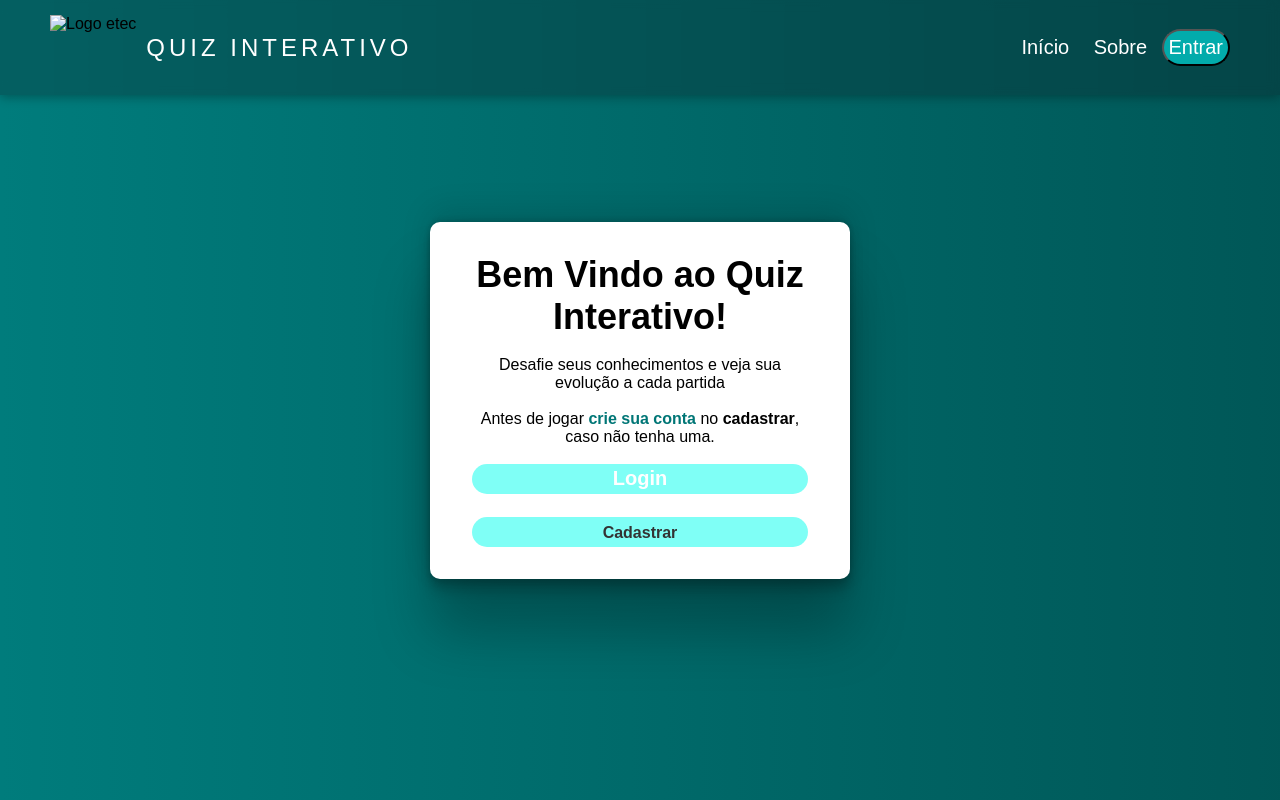
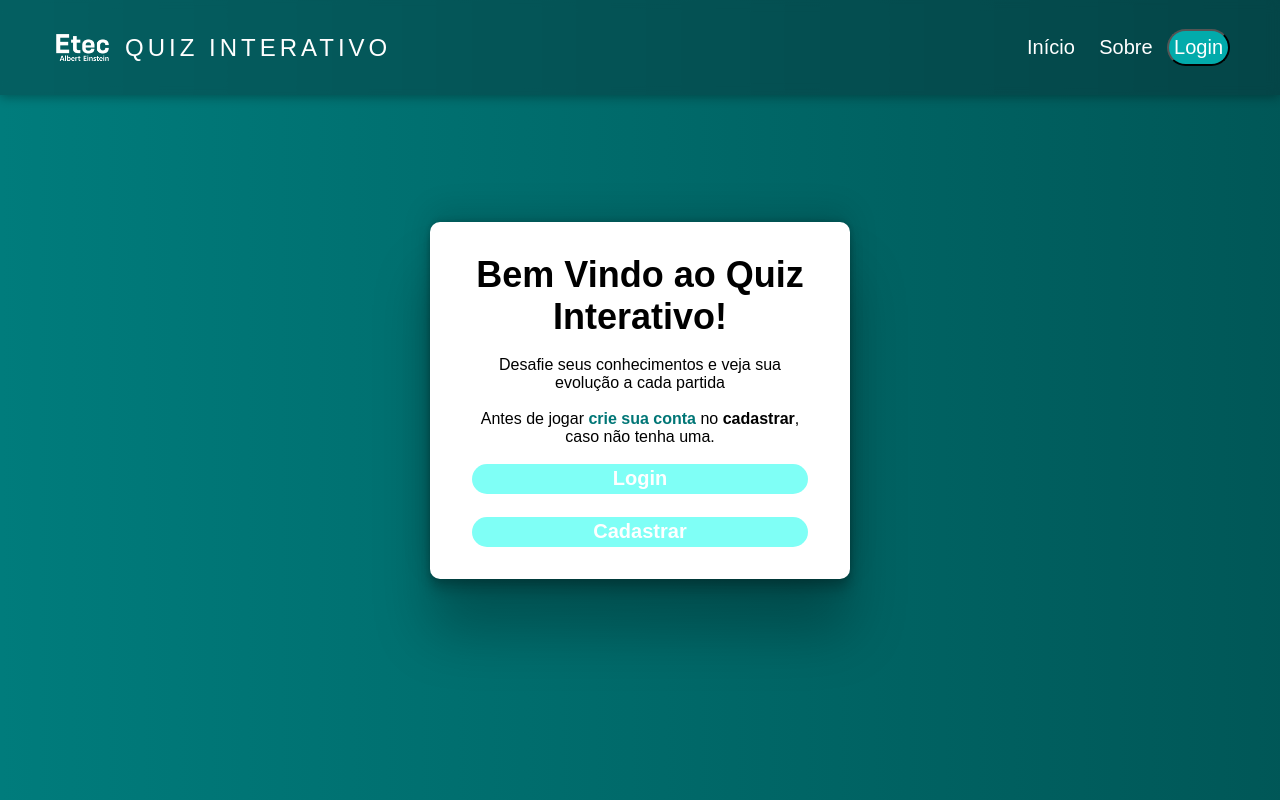
Before and after one commit to Caikke/projetoQuizDS, a website: page views/index.html in a window 1280 px wide. Drawn offline with nearby package versions, Linux system fonts and the light colour scheme; files that its build step writes are made by us from their sources; a web font is replaced by a local one.

Commit message:
Correção e revisão de arquivos

```diff
--- a/app.js
+++ b/app.js
@@ -21,7 +21,9 @@ app.get('/cadastro', (req, res) => {
 app.get('/redefinir-senha', (req, res) => {
     res.sendFile(path.join(__dirname, 'views', 'redefinir-senha.html'));
 });
-
+app.get('/sobre', (req, res) => {
+    res.sendFile(path.join(__dirname, 'views', 'sobre.html'));
+});
 
 app.listen(PORT, () => {
         console.log(`Servidor rodando em http://localhost:${PORT}`);
--- a/views/css/principal.css
+++ b/views/css/principal.css
@@ -123,6 +123,7 @@ a:hover{
     left: 0;
     width: 100%;
     z-index: 10;
+ }
 
  #botao{
     background: #02abab;
@@ -159,4 +160,3 @@ color: #000000;
     cursor: pointer;
     transition: background-color 0.3s ease;
 }
- }
--- a/views/css/sobre.css
+++ b/views/css/sobre.css
@@ -18,7 +18,7 @@ body {
 }
 
 /* 🔹 Navbar */
-/* .navbar {
+ .navbar {
   width: 100%;
   background: rgba(255, 255, 255, 0.08);
   backdrop-filter: blur(8px);
@@ -32,8 +32,7 @@ body {
   z-index: 10;
   border-bottom: 1px solid rgba(255, 255, 255, 0.1);
 }
-
-/* Logo */
+/*Logo */
 /* .logo {
   font-size: 1.3em;
   font-weight: bold;
--- a/views/index.html
+++ b/views/index.html
@@ -5,11 +5,24 @@
     <meta charset="UTF-8">
     <meta name="viewport" content="width=device-width, initial-scale=1.0">
     <link rel="stylesheet" href="https://unpkg.com/boxicons@2.1.4/css/boxicons.min.css">
-    <link rel="stylesheet" href="principal.css">
+    <link rel="stylesheet" href="./css/principal.css">
     <title>Quiz Educacional</title>
 </head>
 
 <body>
+
+    <header class="navbar">
+        <div class="logo-container">
+            <img src="./img/LogoEtec.png" alt="Logo etec" class="logo-etec">
+            <div class="logo">Quiz Interativo</div>
+        </div>
+
+        <nav>
+            <a href="./index.html" class="linkT">Início</a>
+            <a href="./sobre.html" class="linkT">Sobre</a>
+            <button id="botao"><a href="./login.html" class="login-btn">Login</a></button>
+        </nav>
+    </header>
 
     <form>
         <main class="container" id="inicio-secao">
@@ -20,11 +33,11 @@
             <p id="Sobre2Texto">Antes de jogar <b id="negrito">crie sua conta</b> no <b id>cadastrar</b>, caso não tenha
                 uma.</p>
             <br>
-            <button class="login" type="submit"><b id="negrito2"><a href="login.html">Login</b></button>
+            <button class="login" type="submit"><b id="negrito2"><a href="./login.html">Login</b></button>
             <br>
             <br>
-            <div> <button class="cadastrar" type="submit"><b id="negrito2"><a href="cadastro.html"></a>Cadastrar</b></button></div>
-            <p></p>
+            <div> <button class="cadastrar" type="submit"><b id="negrito2"><a
+                            href="./cadastro.html">Cadastrar</b></button></div>
 
             <div class="register-link">
             </div>
@@ -33,18 +46,6 @@
     </form>
     </main>
 
-    <header class="navbar">
-        <div class="logo-container">
-            <img src="LogoEtec.png" alt="Logo etec" class="logo-etec">
-            <div class="logo">Quiz Interativo</div>
-        </div>
+</body>
 
-        <nav>
-            <a href="principal.html" class="linkT">Início</a>
-            <a href="#sobre.html" class="linkT">Sobre</a>
-            <button id="botao"><a href="login.html" class="login-btn">Entrar</a></button>
-        </nav>
-    </header>
-
-</body>
 </html>
```
Also changed, not shown: views/cadastro.html (+1 -1 lines), views/login.html (+12 -9 lines), views/redefinir-senha.html (+6 -3 lines), views/sobre.html (+15 -9 lines).
